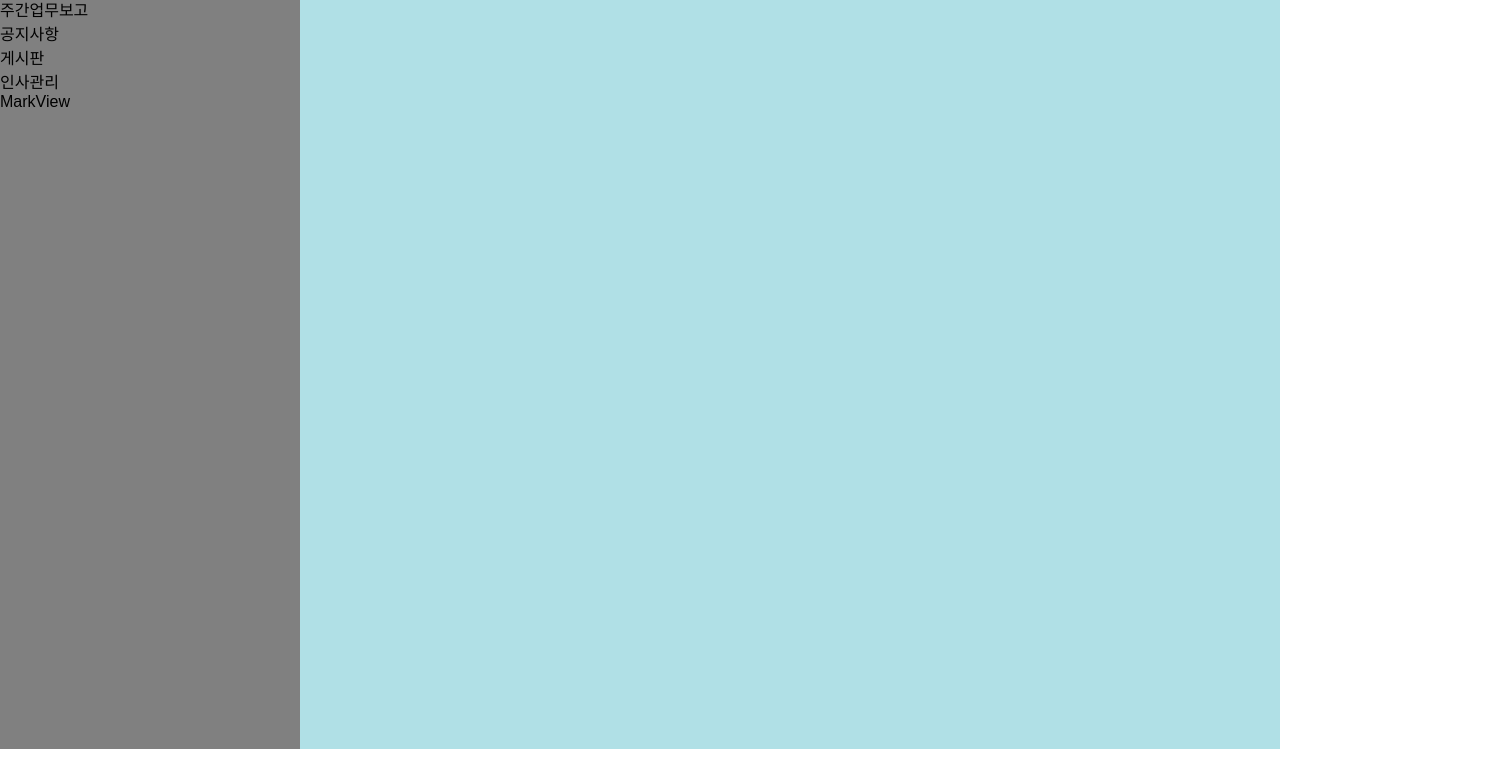
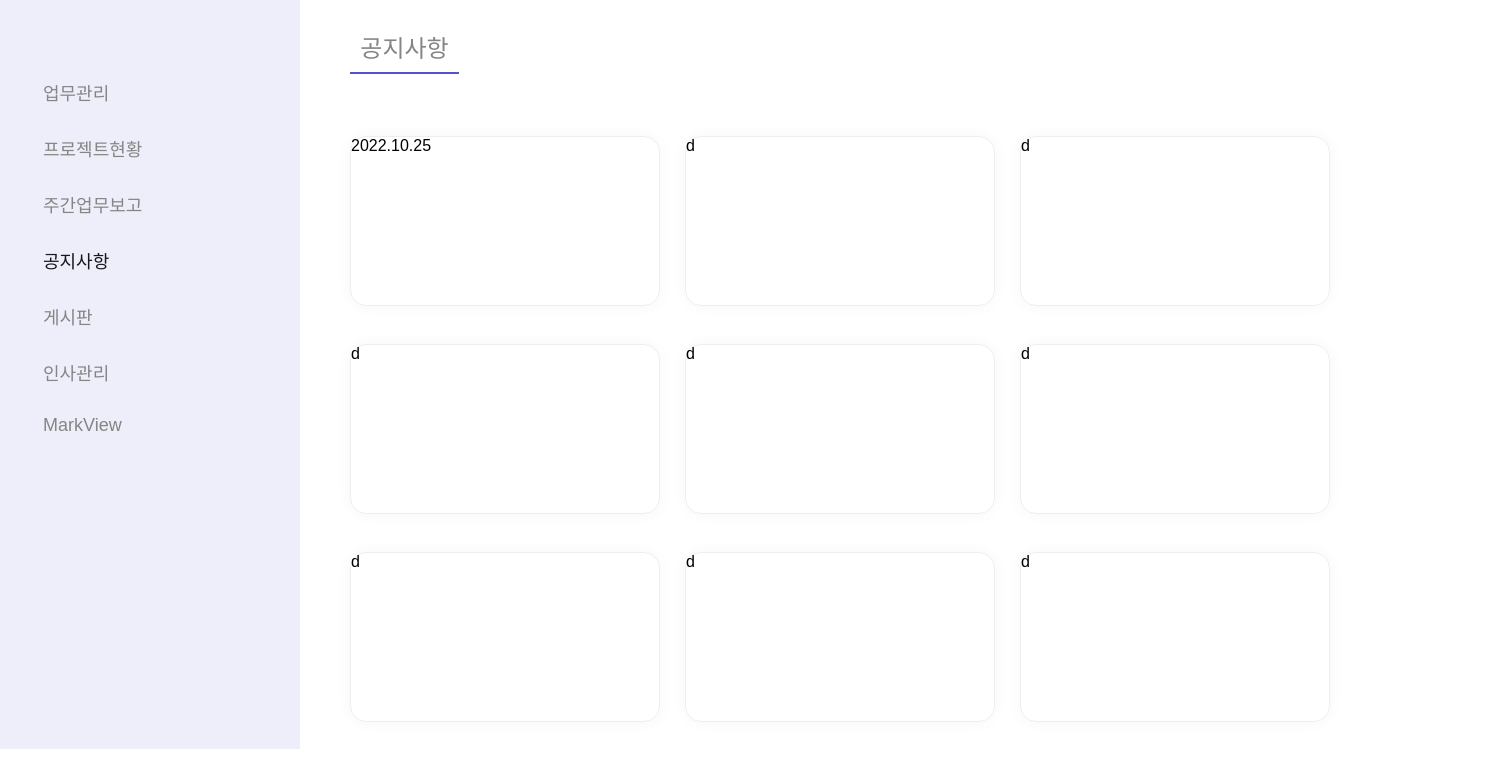
Before and after one commit to devdoyeon/markcloud-markgroup, a React (Create React App) app in the folder client/: page /notice in a window 1280 px wide. Shown: the part 51-827 px from the top of the page, 1490 px wide, since content can reach past the window. Before the commit the page ends 800 px from the top, so only its background shows below. Built offline with nearby package versions, Linux system fonts and the light colour scheme; a web font is replaced by a local one.

Commit message:
add: sideBar

```diff
--- a/client/src/Styles/css/bw.css
+++ b/client/src/Styles/css/bw.css
@@ -0,0 +1,13 @@
+.notice > .header {
+  width: 109px;
+}
+.notice > .header h3 {
+  font-size: "24px";
+  color: #858585;
+}
+.notice > .header::after {
+  content: "";
+  width: 100%;
+  height: 2px;
+  background-color: #5850cc;
+}
--- a/client/src/Styles/css/common.css
+++ b/client/src/Styles/css/common.css
@@ -1,34 +1,97 @@
 @charset "UTF-8";
+.notice {
+  padding-top: 80px;
+  padding-left: 50px;
+  padding: 80px 0 0 50px;
+}
+.notice > .header {
+  width: 109px;
+  border-bottom: 2px solid #5850cc;
+  text-align: center;
+  margin-bottom: 62px;
+}
+.notice > .header h3 {
+  font-size: "24px";
+  color: #858585;
+  padding-bottom: 8px;
+}
+.notice > .list-wrap {
+  width: 1140px;
+}
+.notice > .list-wrap ul {
+  display: flex;
+  flex-direction: row;
+  align-items: "flex-start";
+  justify-content: "flex-start";
+  flex-wrap: wrap;
+  width: 980px;
+  height: 586px;
+}
+.notice > .list-wrap ul li {
+  width: 310px;
+  height: 170px;
+  margin: 0 25px 38px 0;
+  border-radius: 16px;
+  border: 1px solid #eeeeee;
+  box-shadow: 0 0 16px 0 rgba(0, 0, 0, 0.04);
+}
+.notice > .list-wrap ul li:nth-child(3n) {
+  margin-right: 0;
+}
+.notice > .list-wrap .btn-wrap {
+  width: 980px;
+  margin-top: 56px;
+  display: flex;
+  flex-direction: row;
+  align-items: flex-start;
+  justify-content: right;
+  flex-wrap: wrap;
+}
 .commonBtn {
-  padding: 32px 12px;
+  background-color: #5850cc;
+  border-radius: 8px;
+  color: #ffffff;
   font-size: 16px;
+  line-height: 23.17px;
+  padding: 12px 32px;
+  display: flex;
+  flex-direction: row;
+  align-items: center;
+  justify-content: center;
+  flex-wrap: wrap;
 }
 
 .container {
   position: relative;
   width: 100vw;
   min-height: 100vh;
+  background-color: #eeeefa;
 }
 .container .content-wrap {
+  border-top-left-radius: 28px;
   position: absolute;
   right: 0;
   top: 0;
   width: calc(100% - 300px);
-  background-color: powderblue;
+  background-color: #ffffff;
   min-height: 100%;
 }
 
 .sidebar {
-  background-color: gray;
   height: 100vh;
   width: 300px;
   position: fixed;
   left: 0;
   top: 0;
+  padding: 130px 0 0 43px;
 }
 .sidebar > ul > li {
+  font-size: 18px;
+  color: #858585;
   cursor: pointer;
+  margin-bottom: 30px;
 }
 .sidebar > ul > li.active {
   font-family: "NotoSansB", "맑은 고딕", "sans-serif";
+  color: #15171a;
 }
--- a/client/src/Styles/scss/_style.scss
+++ b/client/src/Styles/scss/_style.scss
@@ -46,6 +46,7 @@ $thinFont: 'NotoSansT', '맑은 고딕', 'sans-serif';
   flex-direction: $direction;
   align-items: $alignVal;
   justify-content: $justifyVal;
+  flex-wrap: wrap;
 }
 
 //---------------hide checkbox style mixin---------------
--- a/client/src/Styles/scss/bw.scss
+++ b/client/src/Styles/scss/bw.scss
@@ -1 +1,49 @@
-// 업무관리, 인사관리, 공지사항
+@charset "UTF-8";
+// 변수
+$width01: '1140px';
+$width02: '980px';
+
+// 업무관리
+
+// 인사관리
+
+// 공지사항
+.notice {
+  padding-top: 80px;
+  padding-left: 50px;
+  padding: 80px 0 0 50px;
+  > .header {
+    width: 109px;
+    border-bottom: 2px solid $mainColor;
+    text-align: center;
+    margin-bottom: 62px;
+    h3 {
+      @include txt-style($fontSize: '24px', $fontColor: $gray02);
+      padding-bottom: 8px;
+    }
+  }
+  > .list-wrap {
+    width: $width01;
+    ul {
+      @include flex-style($alignVal: 'flex-start', $justifyVal: 'flex-start');
+      width: $width02;
+      height: 586px;
+      li {
+        width: 310px;
+        height: 170px;
+        margin: 0 25px 38px 0;
+        border-radius: 16px;
+        border: 1px solid $footerColor;
+        box-shadow: 0 0 16px 0 rgba(0, 0, 0, 0.04);
+        &:nth-child(3n) {
+          margin-right: 0;
+        }
+      }
+    }
+    .btn-wrap {
+      width: $width02;
+      margin-top: 56px;
+      @include flex-style($justifyVal: right, $alignVal: flex-start);
+    }
+  }
+}
--- a/client/src/Styles/scss/common.scss
+++ b/client/src/Styles/scss/common.scss
@@ -1,33 +1,46 @@
-@import './style';
+@import './_style';
 @import './bw.scss';
 @import './dy.scss';
 
 .commonBtn {
-  padding: 32px 12px;
+  background-color: $mainColor;
+  border-radius: 8px;
+  color: $white;
   font-size: 16px;
+  line-height: 23.17px;
+  padding: 12px 32px;
+  @include flex-style();
 }
 
 .container {
   position: relative;
   width: 100vw;
   min-height: 100vh;
+  background-color: #eeeefa;
   .content-wrap {
+    border-top-left-radius: 28px;
     @include position-style($right: 0, $top: 0);
     width: calc(100% - 300px);
-    background-color: powderblue;
+    background-color: $white;
     min-height: 100%;
   }
 }
 
 .sidebar {
-  background-color: gray;
   height: 100vh;
   width: 300px;
   @include position-style(fixed, $left: 0, $top: 0);
-  > ul > li {
-    cursor: pointer;
-    &.active {
-      font-family: $boldFont;
+  padding: 130px 0 0 43px;
+  > ul {
+    > li {
+      @include txt-style($fontSize: 18px, $fontColor: $gray02);
+      cursor: pointer;
+      margin-bottom: 30px;
+
+      &.active {
+        font-family: $boldFont;
+        color: $black;
+      }
     }
   }
 }
--- /dev/null
+++ b/client/src/common/CommonPagination.jsx
@@ -0,0 +1,66 @@
+import { memo } from 'react';
+
+const CommonPagination = memo(
+  ({ postsPerPage, viewPageNum, totalPosts, currentPage, setCurrentPage }) => {
+    //페이지 바꾸기
+    const chagePage = (type, curPage, lastPage) => {
+      if (type === 'prev') {
+        if (curPage === 1) return;
+        setCurrentPage(curPage - 1);
+      } else {
+        if (curPage === lastPage) return;
+        setCurrentPage(curPage + 1);
+      }
+    };
+    const renderPage = () => {
+      //전체게시글이 화면에 그려질 게시글 수보다 적거나 값이 없으면 페이지네이션 X
+      if (totalPosts <= postsPerPage || !totalPosts || !postsPerPage) return;
+      //전체페이지
+      const totalPage = Math.ceil(totalPosts / postsPerPage);
+      //페이지 그룹
+      const pageGroup = Math.ceil(currentPage / viewPageNum);
+      //각 페이지네이션의 마지막 번호
+      let last = pageGroup * viewPageNum;
+      if (last > totalPage) last = totalPage;
+      let first = last - (viewPageNum - 1) <= 0 ? 1 : last - (viewPageNum - 1);
+      //페이지 번호 담는 배열
+      const pageNumber = [];
+      for (let i = first; i <= last; i++) {
+        pageNumber.push(i);
+      }
+      return (
+        <>
+          <li
+            className={currentPage === 1 ? 'disabled' : ''}
+            onClick={() => chagePage('prev', currentPage, totalPage)}>
+            <i className='fas fa-chevron-left'></i>
+          </li>
+          {pageNumber.map(num => {
+            return (
+              <li
+                key={num}
+                className={num === currentPage ? 'active' : ''}
+                onClick={() => {
+                  setCurrentPage(num);
+                }}>
+                {num}
+              </li>
+            );
+          })}
+          <li
+            className={currentPage === totalPage ? 'disabled' : ''}
+            onClick={() => chagePage('next', currentPage, totalPage)}>
+            <i className='fas fa-chevron-right'></i>
+          </li>
+        </>
+      );
+    };
+    return (
+      <div className='pagination-box'>
+        <ul>{renderPage()}</ul>
+      </div>
+    );
+  }
+);
+
+export default CommonPagination;
--- a/client/src/pages/Notice.jsx
+++ b/client/src/pages/Notice.jsx
@@ -1,10 +1,68 @@
 import SideMenu from 'common/SideMenu';
+import { useState, useEffect, useCallback } from 'react';
+import CommonPagination from 'common/CommonPagination';
 
 const Notice = () => {
+  const [list, setList] = useState([]);
+  const [pageInfo, setPageInfo] = useState([]);
+  const [currentPage, setCurrentPage] = useState(1);
+
+  //공지사항 리스트 조회 함수
+  // const getList = useCallback(async () => {
+  //   const listData = await getNoticeList(currentPage);
+  //   if (typeof listData === 'object') {
+  //     const { data, meta } = listData?.data;
+  //     setList(data);
+  //     setPageInfo(meta);
+  //   } else
+  //     catchErrorHandler(
+  //       listData,
+  //       dispatch,
+  //       () => {
+  //         getList();
+  //       },
+  //       'c',
+  //       () => {},
+  //       () => {}
+  //     );
+  // }, [currentPage, dispatch]);
+
   return (
     <div className='container'>
       <SideMenu />
-      <div className='content-wrap'>Notice</div>
+      <div className='content-wrap notice'>
+        <div className='header'>
+          <h3>공지사항</h3>
+        </div>
+        <div className='list-wrap'>
+          <ul>
+            <li>
+              <div className='date-wrap'>
+                <span>2022.10.25</span>
+              </div>
+            </li>
+            <li>d</li>
+            <li>d</li>
+            <li>d</li>
+            <li>d</li>
+            <li>d</li>
+            <li>d</li>
+            <li>d</li>
+            <li>d</li>
+          </ul>
+          <div className='btn-wrap'>
+            <button className='commonBtn noticeBtn'>등록</button>
+          </div>
+          {/* <CommonPagination
+          postsPerPage={pageInfo.limit}
+          viewPageNum={5}
+          totalPosts={pageInfo.totalCount}
+          currentPage={currentPage}
+          setCurrentPage={setCurrentPage}
+        /> */}
+          <CommonPagination />
+        </div>
+      </div>
     </div>
   );
 };
```
Also changed, not shown: client/src/js/groupwareApi.js (added, +47 -0 lines), client/src/setupProxy.js (added, +11 -0 lines).
